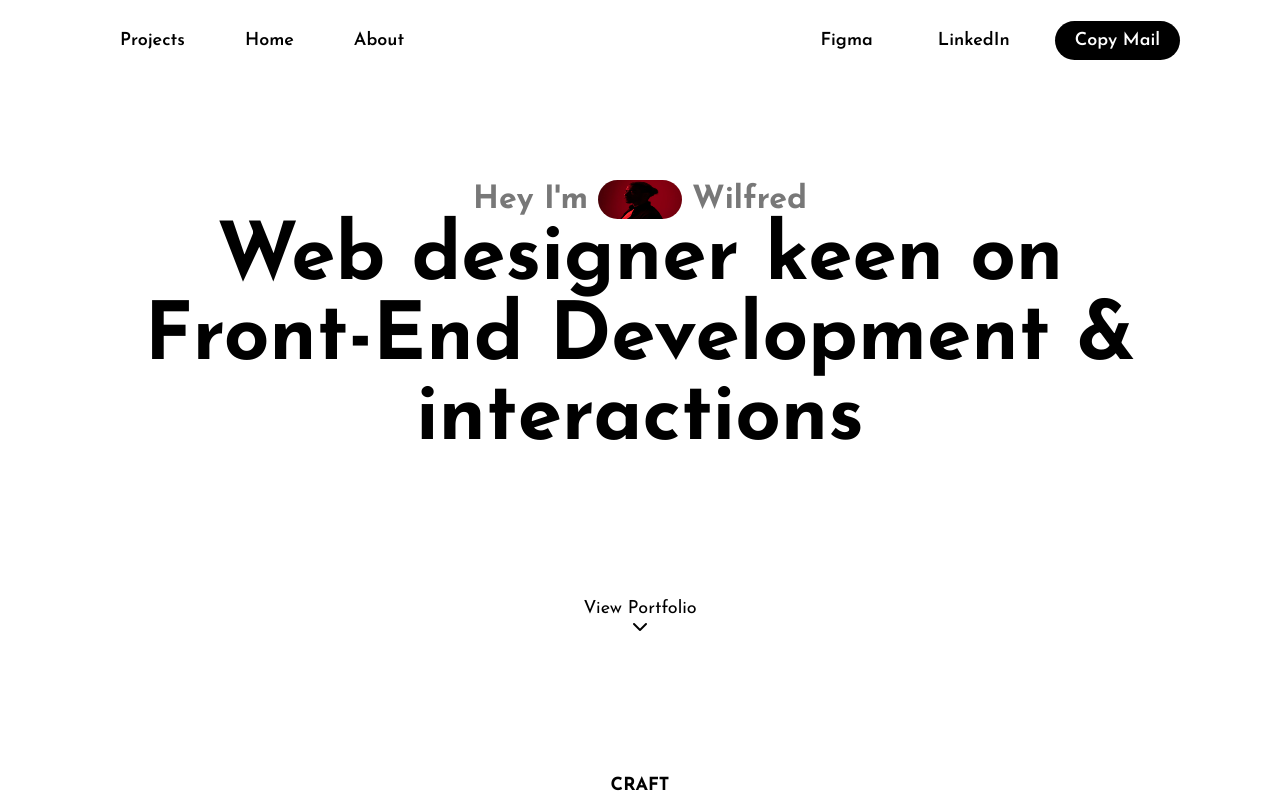
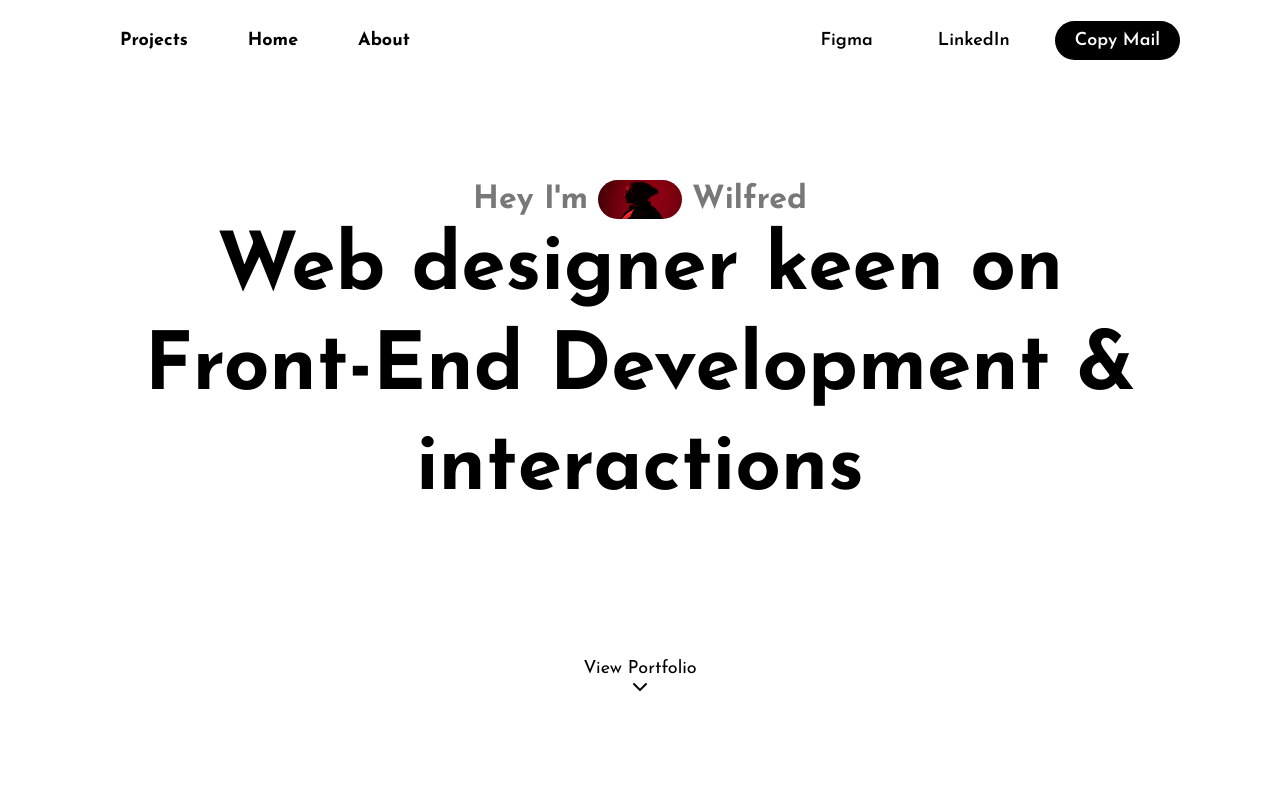
Before and after one commit to Wilfredpin/Wilfred-s-Portfolio, a plain HTML site: page index.html in a window 1280 px wide. Shown: the top 800 px of the page. Drawn offline with nearby package versions, Linux system fonts and the light colour scheme.

Commit message:
Add files via upload

```diff
--- a/style.css
+++ b/style.css
@@ -2,91 +2,11 @@
   margin: 0;
   padding: 0;
   box-sizing: border-box;
-  font-family: "Clash Display", sans-serif;
   font-family: "Josefin Sans", sans-serif;
 }
 
 .hamburger {
   display: none;
-}
-
-@font-face {
-  font-family: "ClashDisplay-Extralight";
-  src: url("../Wilfred/Fonts/WEB/fonts/ClashDisplay-Bold.woff2") format("woff2"),
-    url("../Wilfred/Fonts/WEB/fonts/ClashDisplay-Bold.woff") format("woff"),
-    url("../Wilfred/Fonts/WEB/fonts/ClashDisplay-Extralight.ttf")
-      format("truetype");
-  font-weight: 200;
-  font-display: swap;
-  font-style: normal;
-}
-
-@font-face {
-  font-family: "ClashDisplay-Light";
-  src: url("../Wilfred/Fonts/WEB/fonts/ClashDisplay-Light.woff2")
-      format("woff2"),
-    url("../Wilfred/Fonts/WEB/fonts/ClashDisplay-Light.woff") format("woff"),
-    url("../Wilfred/Fonts/WEB/fonts/ClashDisplay-Light.ttf") format("truetype");
-  font-weight: 300;
-  font-display: swap;
-  font-style: normal;
-}
-
-@font-face {
-  font-family: "ClashDisplay-Regular";
-  src: url("../Wilfred/Fonts/WEB/fonts/ClashDisplay-Regular.woff2")
-      format("woff2"),
-    url("../Wilfred/Fonts/WEB/fonts/ClashDisplay-Regular.woff") format("woff"),
-    url("../Wilfred/Fonts/WEB/fonts/ClashDisplay-Regular.ttf")
-      format("truetype");
-  font-weight: 400;
-  font-display: swap;
-  font-style: normal;
-}
-
-@font-face {
-  font-family: "ClashDisplay-Medium";
-  src: url("../Wilfred/Fonts/WEB/fonts/ClashDisplay-Medium.woff2")
-      format("woff2"),
-    url("../Wilfred/Fonts/WEB/fonts/ClashDisplay-Medium.woff") format("woff"),
-    url("../Wilfred/Fonts/WEB/fonts/ClashDisplay-Medium.ttf") format("truetype");
-  font-weight: 500;
-  font-display: swap;
-  font-style: normal;
-}
-
-@font-face {
-  font-family: "ClashDisplay-Semibold";
-  src: url("../Wilfred/Fonts/WEB/fonts/ClashDisplay-Semibold.woff2")
-      format("woff2"),
-    url("../Wilfred/Fonts/WEB/fonts/ClashDisplay-Semibold.woff") format("woff"),
-    url("../Wilfred/Fonts/WEB/fonts/ClashDisplay-Semibold.ttf")
-      format("truetype");
-  font-weight: 600;
-  font-display: swap;
-  font-style: normal;
-}
-
-@font-face {
-  font-family: "ClashDisplay-Bold";
-  src: url("../Wilfred/Fonts/WEB/fonts/ClashDisplay-Bold.woff2") format("woff2"),
-    url("../Wilfred/Fonts/WEB/fonts/ClashDisplay-Bold.woff") format("woff"),
-    url("../Wilfred/Fonts/WEB/fonts/ClashDisplay-Bold.ttf") format("truetype");
-  font-weight: 700;
-  font-display: swap;
-  font-style: normal;
-}
-
-@font-face {
-  font-family: "ClashDisplay-Variable";
-  src: url("../Wilfred/Fonts/WEB/fonts/ClashDisplay-Variable.woff2")
-      format("woff2"),
-    url("../Wilfred/Fonts/WEB/fonts/ClashDisplay-Variable.woff") format("woff"),
-    url("../Wilfred/Fonts/WEB/fonts/ClashDisplay-Variable.ttf")
-      format("truetype");
-  font-weight: 700;
-  font-display: swap;
-  font-style: normal;
 }
 
 header {
@@ -110,7 +30,7 @@ nav ul li a {
   color: #000;
   padding: 10px 20px;
   font-size: 18px;
-  font-weight: 600;
+  font-weight: 800;
   transition: ease 0.3s;
   margin-left: 20px;
   border-radius: 20px;
@@ -176,6 +96,7 @@ nav ul li a:hover {
 .hero .heading2 {
   font-size: 40px;
   font-weight: 600;
+  line-height: 100px;
 }
 
 .hero img {
@@ -704,6 +625,7 @@ footer {
 
   .hero .heading2 {
     font-size: 25px;
+    line-height: 60px;
   }
 
   .hero img {
```
